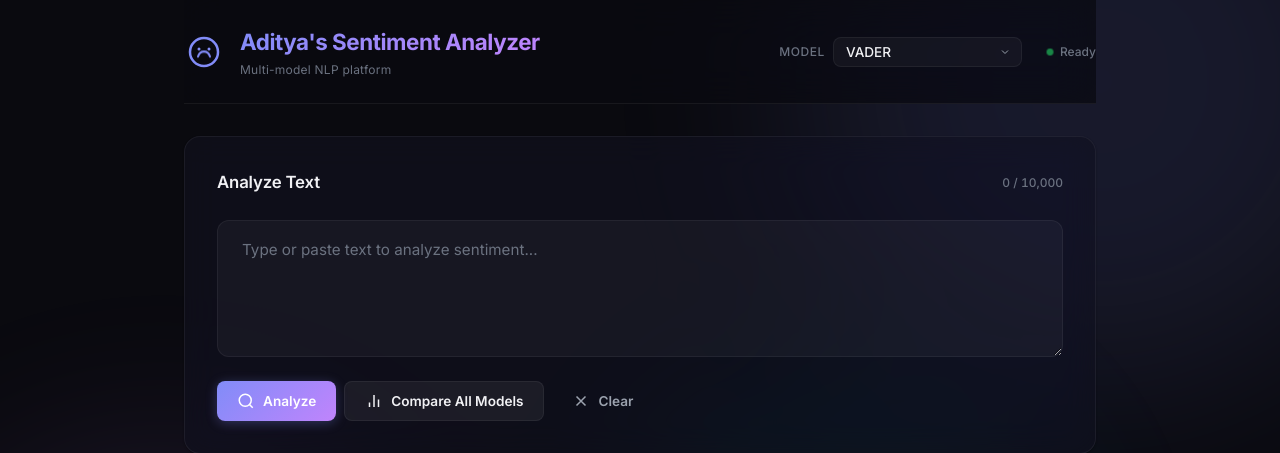
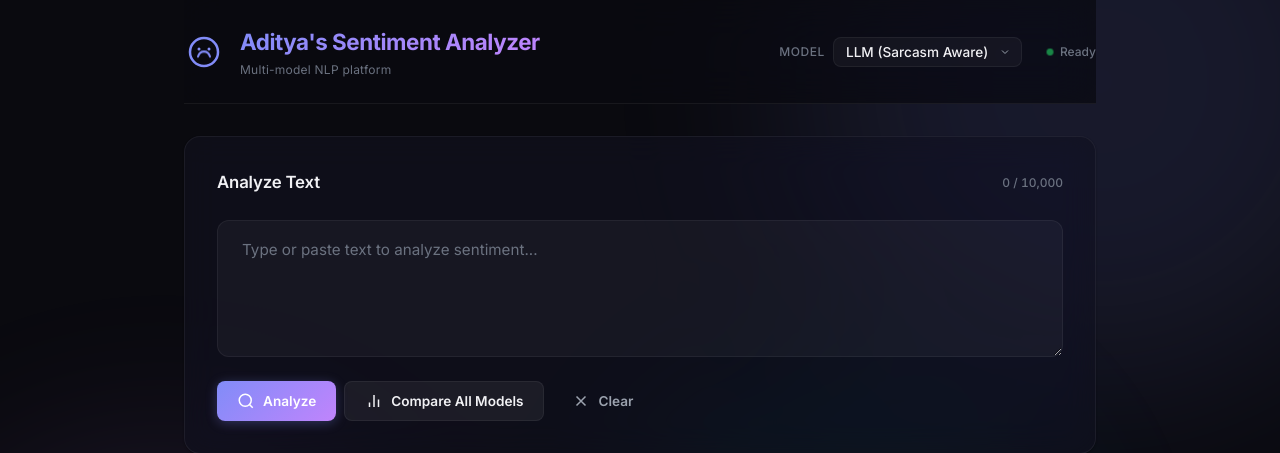
Before and after one commit to aditya23041/sentiment-analysis, a FastAPI app: page / in a window 1280 px wide. Shown: the top 453 px of the page. Run offline with FastAPI, Linux system fonts and the light colour scheme; parts of the project's set-up code (start-up, migrations or seed data) failed here and were passed over.

Commit message:
feat: Make LLM the default model backend

```diff
--- a/src/sentiment_analysis/api/app.py
+++ b/src/sentiment_analysis/api/app.py
@@ -31,11 +31,11 @@
     """Application lifespan: pre-load models on startup."""
     logger.info("Starting Sentiment Analysis API...")
 
-    # Pre-load the default model (VADER) to warm up
+    # Pre-load the default model (LLM) to warm up
     from sentiment_analysis.models import get_model
 
-    get_model("vader")
-    logger.info("Default model (VADER) pre-loaded")
+    get_model("llm")
+    logger.info("Default model (LLM) pre-loaded")
 
     yield
 
--- a/src/sentiment_analysis/cli/main.py
+++ b/src/sentiment_analysis/cli/main.py
@@ -82,7 +82,7 @@
 
 
 @cli.command()
-@click.option("-m", "--model", default="vader", help="Model to use (vader, textblob, transformer)")
+@click.option("-m", "--model", default="llm", help="Model to use (vader, textblob, transformer, llm)")
 def interactive(model: str) -> None:
     """Start an interactive session to analyze texts line by line."""
     console.print(Panel(
--- a/src/sentiment_analysis/core/analyzer.py
+++ b/src/sentiment_analysis/core/analyzer.py
@@ -46,7 +46,7 @@
 
     def __init__(
         self,
-        model: str = "vader",
+        model: str = "llm",
         *,
         preprocess: bool = True,
         **preprocessor_kwargs: object,
--- a/src/sentiment_analysis/web/templates/index.html
+++ b/src/sentiment_analysis/web/templates/index.html
@@ -47,10 +47,10 @@
                     <div class="model-selector">
                         <label for="model-select">Model</label>
                         <select id="model-select">
-                            <option value="vader" selected>VADER</option>
+                            <option value="vader">VADER</option>
                             <option value="textblob">TextBlob</option>
                             <option value="transformer">Transformer</option>
-                            <option value="llm">LLM (Sarcasm Aware)</option>
+                            <option value="llm" selected>LLM (Sarcasm Aware)</option>
                         </select>
                     </div>
                     <div class="status-indicator" id="status-indicator">
```
